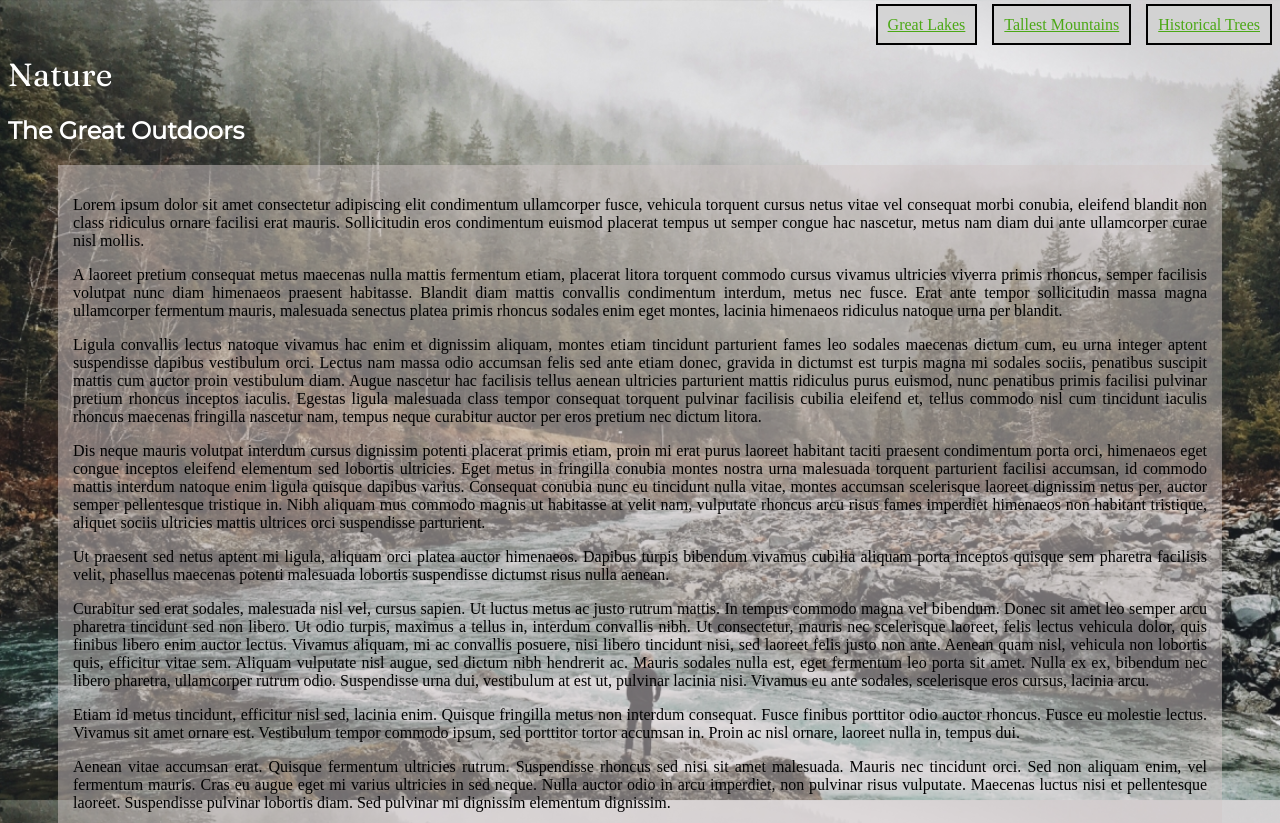
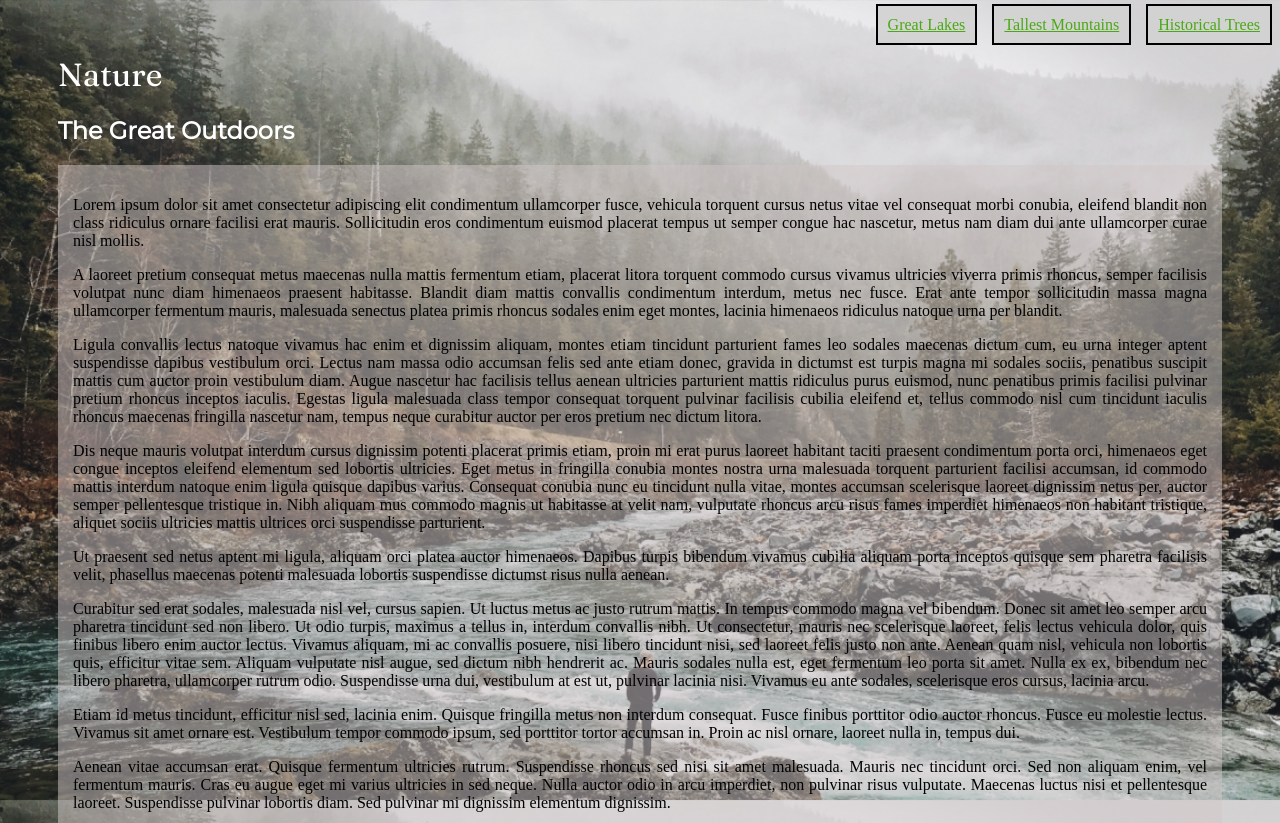
Before and after one commit to NorthbridgeHighSchool/project-04-nature-colinmarino, a plain HTML site: page index.html in a window 1280 px wide. Shown: the top 823 px of the page. Drawn offline with Linux system fonts and the light colour scheme.

Commit message:
H1 H2 margin

```diff
--- a/style.css
+++ b/style.css
@@ -2,10 +2,12 @@
 h1{
 font-family: 'Fraunces', serif;
 color: white;
+margin-left: 50px;
 }
 h2{
 font-family: 'Montserrat', sans-serif;
 color: white;
+margin-left: 50px;
 }
 html.home{
   background-image: url('Nature.jpg');
```
